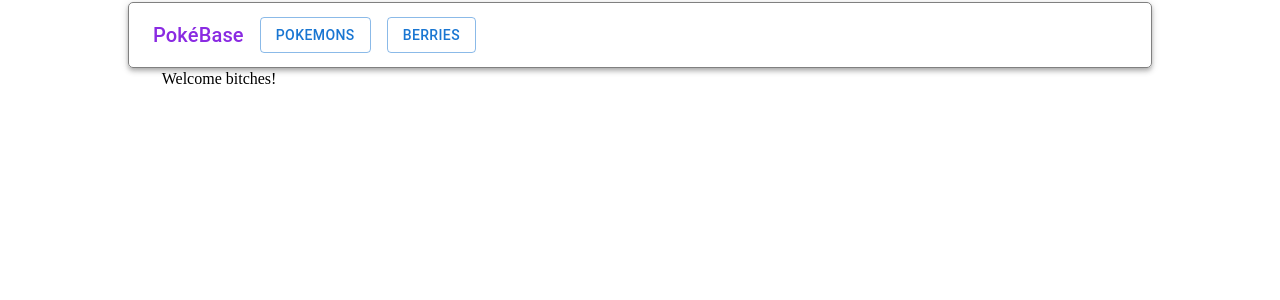
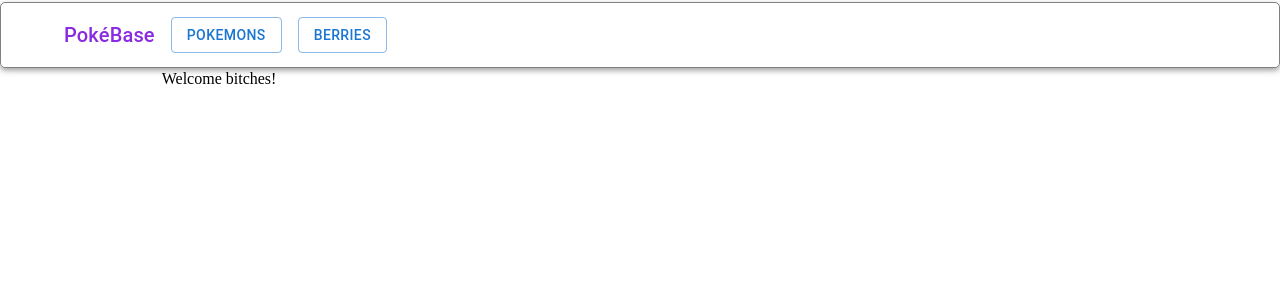
Before and after one commit to GiovaneW/pokeapi_project-front, a React (Create React App) app: page / in a window 1280 px wide. Shown: the top 300 px of the page. Built offline with nearby package versions, Linux system fonts and the light colour scheme.

Commit message:
feat: toasts and layout change

```diff
--- a/src/App.tsx
+++ b/src/App.tsx
@@ -1,15 +1,15 @@
 import { Container } from '@mui/material'
 import React from 'react'
 import { Outlet } from 'react-router-dom'
+import { ToastContainer } from 'react-toastify'
+import 'react-toastify/dist/ReactToastify.css'
 import { Header } from './components/headers/Header'
 import { MainRoutes } from './config/routes/MainRouter'
 import { routes } from './config/routes/routes'
 
 export default function App(): React.ReactElement {
     return (
-        <Container style={{
-            position: 'relative'
-        }}>
+        <Container>
             <Header options={[
                 {
                     label: 'Pokemons',
@@ -23,10 +23,11 @@ export default function App(): React.ReactElement {
             <Container style={{
                 padding: '1%',
                 paddingTop: '70px',
-                position: 'relative'
+                // position: 'relative'
             }}>
                 <MainRoutes routes={routes} />
                 <Outlet />
+                <ToastContainer />
             </Container >
         </Container >
     )
```
Also changed, not shown: src/components/toast/Toast.tsx (added, +13 -0 lines).
